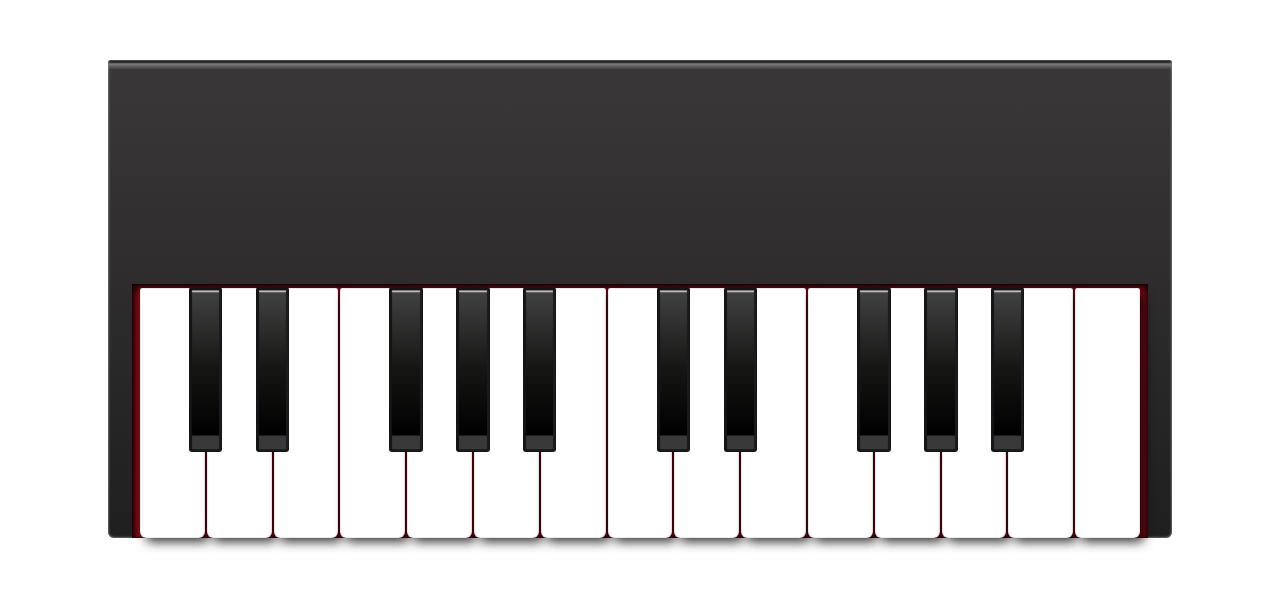
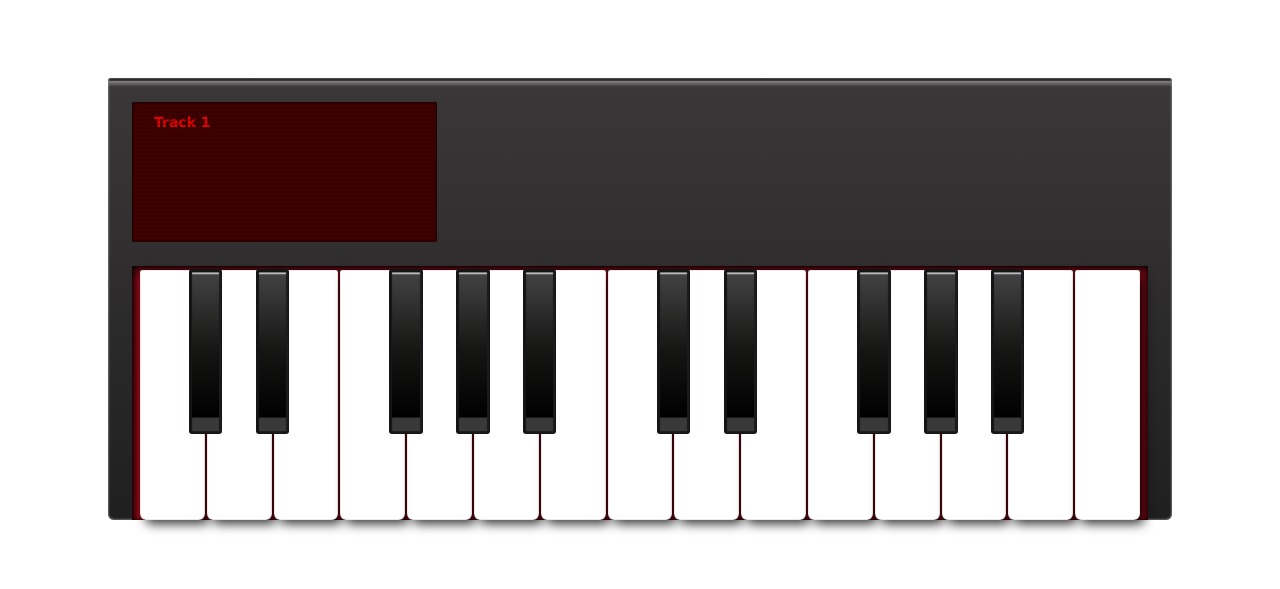
Before and after one commit to AKAspanion/keyboard, a website built with webpack: page src/index.html in a window 1280 px wide. Shown: the part 101-690 px from the top of the page. Built offline with nearby package versions, Linux system fonts and the light colour scheme.

Commit message:
📺 Screen created

```diff
--- a/src/index.css
+++ b/src/index.css
@@ -2,6 +2,8 @@
   margin: 0;
   padding: 0;
   box-sizing: border-box;
+  font-family: 'Lucida Sans', 'Lucida Sans Regular', 'Lucida Grande', 'Lucida Sans Unicode',
+    Geneva, Verdana, sans-serif;
 }
 
 :root {
@@ -46,8 +48,7 @@ body {
   padding: 4px 8px 0px 8px;
   background-color: #8a0b1a;
   box-shadow: -2px 0px 5px -1px rgba(0, 0, 0, 0.75) inset,
-    4px 0px 5px -1px rgba(0, 0, 0, 0.75) inset,
-    inset 0 8px 12px -5px rgba(0, 0, 0, 0.9);
+    4px 0px 5px -1px rgba(0, 0, 0, 0.75) inset, inset 0 8px 12px -5px rgba(0, 0, 0, 0.9);
 }
 
 .keyboard__keys {
@@ -71,15 +72,14 @@ body {
   border-bottom-left-radius: 6px;
   border-bottom-right-radius: 6px;
   width: calc(calc(100% - 26px) / 15);
-  box-shadow: 0px 0px 1px 0px rgba(0, 0, 0, 0.88) inset,
-    5px 5px 11px -1px rgba(0, 0, 0, 0.79);
+  box-shadow: 0px 0px 1px 0px rgba(0, 0, 0, 0.88) inset, 5px 5px 11px -1px rgba(0, 0, 0, 0.79);
 }
 
 .keyboard__key__white:active,
 .keyboard__key__white.keyboard__key__white--pressed {
   height: calc(var(--keys-height) * 1.02);
-  box-shadow: 0px 0px 1px 0px rgba(0, 0, 0, 0.88) inset,
-    5px 5px 11px -1px rgba(0, 0, 0, 0.32), 0px 0px 11px -1px rgba(0, 0, 0, 0.23);
+  box-shadow: 0px 0px 1px 0px rgba(0, 0, 0, 0.88) inset, 5px 5px 11px -1px rgba(0, 0, 0, 0.32),
+    0px 0px 11px -1px rgba(0, 0, 0, 0.23);
 }
 
 .keyboard__key__white:active:nth-child(14)::before,
@@ -107,8 +107,7 @@ body {
   position: absolute;
   background: #46080d;
   height: calc(var(--keys-black-height) * 1.04);
-  box-shadow: 1px 0 1px #131518 inset, 2px 0 1px #14171a inset,
-    -2px 0 0.75px #1a1c1f inset,
+  box-shadow: 1px 0 1px #131518 inset, 2px 0 1px #14171a inset, -2px 0 0.75px #1a1c1f inset,
     0 -2px 0.5px #1d1e1f inset 0 0 0.5px 1px #151514;
 }
 
@@ -197,9 +196,8 @@ body {
     #000000 90%,
     #393939 91%
   );
-  box-shadow: 1px 0 1px #131518 inset, 2px 0 1px #14171a inset,
-    -2px 0 0.75px #1a1c1f inset, 0 -2px 0.5px #1d1e1f inset,
-    0 0 0.5px 1px #151514;
+  box-shadow: 1px 0 1px #131518 inset, 2px 0 1px #14171a inset, -2px 0 0.75px #1a1c1f inset,
+    0 -2px 0.5px #1d1e1f inset, 0 0 0.5px 1px #151514;
 }
 
 .keyboard__key__black.keyboard__key__black--real:active {
@@ -213,3 +211,52 @@ body {
     #323232 95%
   );
 }
+
+.keyboard__screen {
+  width: 30%;
+  height: 140px;
+  position: relative;
+  margin-bottom: 24px;
+  border-radius: 2px;
+  background: rgb(70, 0, 0);
+  box-shadow: inset 1px 1px 2px rgb(0 0 0 / 60%), inset -1px -1px 2px rgb(0 0 0 / 40%);
+}
+
+.keyboard__screen__overlay {
+  background: repeating-linear-gradient(
+    180deg,
+    rgba(0, 0, 0, 0) 0,
+    rgba(0, 0, 0, 0.3) 50%,
+    rgba(0, 0, 0, 0) 100%
+  );
+  background-size: auto 4px;
+  position: absolute;
+  width: 100%;
+  height: 100%;
+  border-radius: 2px;
+  z-index: 5;
+  pointer-events: none;
+}
+
+.keyboard__list {
+  padding: 8px 0px;
+  list-style: none;
+  text-decoration: none;
+}
+
+.keyboard__list__item {
+  cursor: pointer;
+  font-weight: 600;
+  margin-bottom: 12px;
+  margin: 0px 12px;
+  padding: 2px 8px;
+  text-decoration: none;
+  font-size: 14px;
+  color: red;
+  border: 2px solid transparent;
+}
+.keyboard__list__item:hover {
+  transition: 0.3s ease;
+  border: 2px solid red;
+  background: rgba(215, 0, 0, 0.2);
+}
--- a/src/index.html
+++ b/src/index.html
@@ -9,13 +9,16 @@
   </head>
   <body>
     <div class="keyboard__body">
-      <div style="height: 200px"></div>
+      <div class="keyboard__screen">
+        <div class="keyboard__screen__overlay"></div>
+        <ul class="keyboard__list">
+          <li class="keyboard__list__item">Track 1</li>
+        </ul>
+      </div>
       <div class="keyboard__container">
         <div class="keyboard__keys">
           <div class="keyboard__key__white__container">
-            <div
-              class="keyboard__key__white keyboard__key__white--presse"
-            ></div>
+            <div class="keyboard__key__white keyboard__key__white--presse"></div>
             <div class="keyboard__key__white"></div>
             <div class="keyboard__key__white"></div>
             <div class="keyboard__key__white"></div>
@@ -34,9 +37,7 @@
           <div class="keyboard__key__black__container">
             <div
               class="
-                keyboard__key__black
-                keyboard__key__black--real
-                keyboard__key__black--pressed
+                keyboard__key__black keyboard__key__black--real keyboard__key__black--pressed
               "
             ></div>
             <div class="keyboard__key__black keyboard__key__black--real"></div>
--- a/src/index.js
+++ b/src/index.js
@@ -1,5 +1,7 @@
 const whiteKeys = document.querySelectorAll('.keyboard__key__white');
-const blackKeys = document.querySelectorAll('.keyboard__key__black.keyboard__key__black--real');
+const blackKeys = document.querySelectorAll(
+  '.keyboard__key__black.keyboard__key__black--real'
+);
 
 const whiteNotes = ['C', 'D', 'E', 'F', 'G', 'A', 'B', 'C', 'D', 'E', 'F', 'G', 'A', 'B', 'C'];
 const blackNotes = ['C', 'D', 'F', 'G', 'A', 'C', 'D', 'F', 'G', 'A'];
```
Also changed, not shown: 1 other file.
